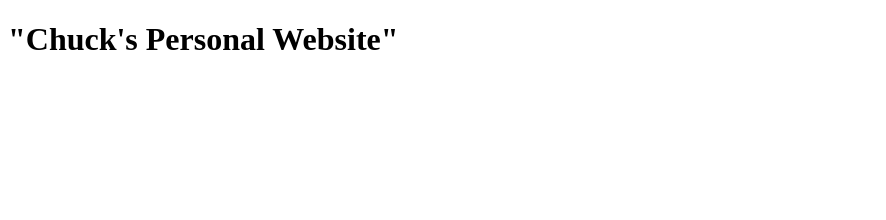
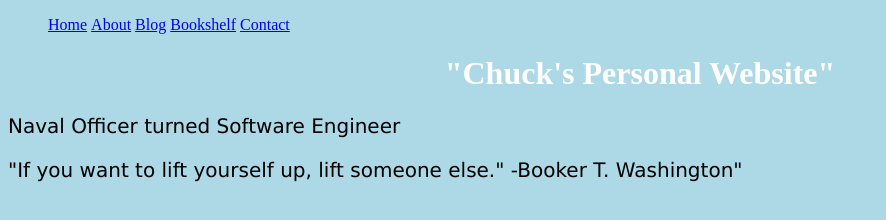
Before and after one commit to ChuckTheWebster/PersonalWebsite, a plain HTML site: page website_personal.html in a window 1280 px wide. Shown: the whole page, without its empty margins (0-886 px from the left). Drawn offline with Linux system fonts and the light colour scheme.

Commit message:
bg lightblue and added links for nav bar

```diff
--- a/website_personal.css
+++ b/website_personal.css
@@ -0,0 +1,34 @@
+
+/*
+The following will display inline the list items (for the navigation bar):
+*/
+li {
+    display: inline;
+  }
+/*
+  The following is another way to do this:
+
+li {
+  float: left;
+}
+
+li a {
+  display: block;
+  padding: 8px;
+  background-color: #dddddd;
+}
+  */
+
+body {
+    background-color: lightblue;
+  }
+
+  h1 {
+    color: white;
+    text-align: center;
+  }
+
+  p {
+    font-family: verdana;
+    font-size: 20px;
+  }
--- a/website_personal.html
+++ b/website_personal.html
@@ -2,7 +2,7 @@
 <!--[if lt IE 7]>      <html class="no-js lt-ie9 lt-ie8 lt-ie7"> <![endif]-->
 <!--[if IE 7]>         <html class="no-js lt-ie9 lt-ie8"> <![endif]-->
 <!--[if IE 8]>         <html class="no-js lt-ie9"> <![endif]-->
-<!--[if gt IE 8]>      <html class="no-js"> <!--<![endif]-->
+<!--[if gt IE 8]>      <html class="no-js"> <!<![endif]-->
 <html>
   <head>
     <meta charset="utf-8">
@@ -10,16 +10,41 @@
     <title>Chuck's Personal Website</title>
     <meta name="description" content="">
     <meta name="viewport" content="width=device-width, initial-scale=1">
-    <link rel="stylesheet" href="">
+    <link rel="stylesheet" href="website_personal.css">
+    <!--The following is a way to include CSS in the html code instead of making
+    a separate file-->
+    <!--
+    <style>
+      body {background-color: powderblue;}
+      h1   {color: blue;}
+      p    {color: red;}
+      </style>
+
+    -->
   </head>
   <body>
+
+    <ul>
+      <li><a href="#home">Home</a></li>
+      <li><a href="#about">About</a></li>
+      <li><a href="#blog">Blog</a></li>
+      <li><a href="#bookshelf">Bookshelf</a></li>
+      <li><a href="#contact">Contact</a></li>
+
+    </ul>
+
     <h1>"Chuck's Personal Website"</h1>
+    <p>Naval Officer turned Software Engineer</p>
+
+    <p></p>
     <!--[if lt IE 7]>
       <p class="browsehappy">You are using an <strong>outdated</strong> browser.
       Please <a href="#">upgrade your browser</a> to improve your experience.
       </p>
     <![endif]-->
 
+    <p>"If you want to lift yourself up, lift someone else."
+      -Booker T. Washington"</p>
     <script src="website_personal.js" async defer></script>
   </body>
 </html>
```
